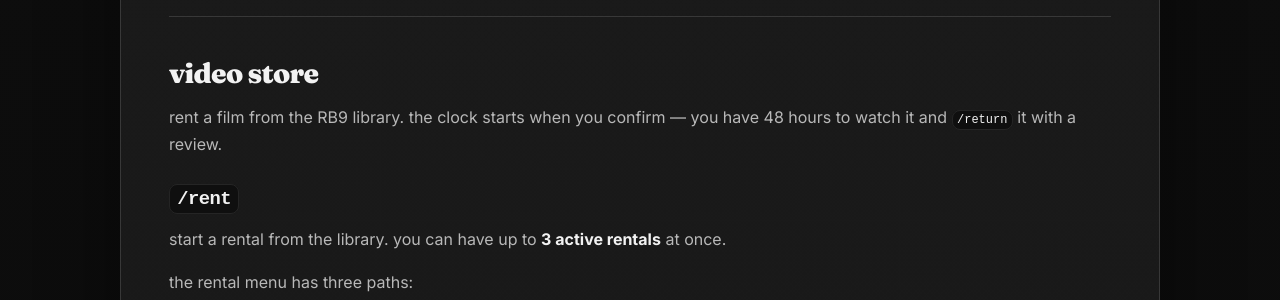
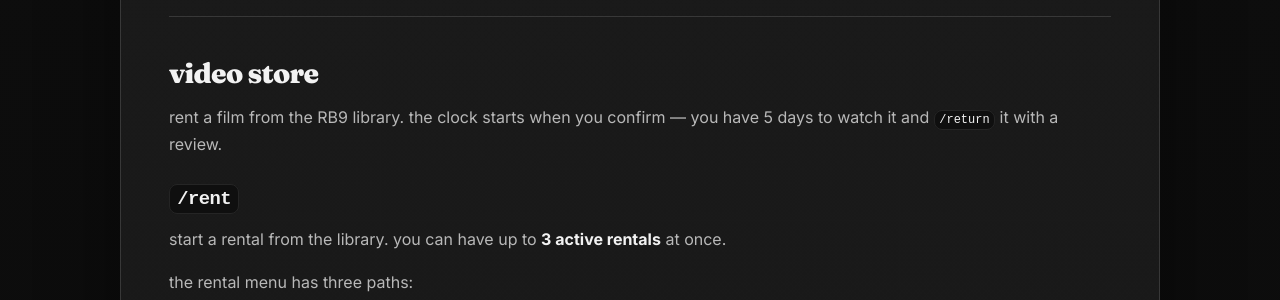
Before and after one commit to rupertosandez/sucklingsite, a Jekyll site: the page built from COMMANDS.md, in a window 1280 px wide and 900 px high, scrolled down 2359 px. Shown: the part 153-453 px from the top of the window. Built offline with Jekyll 4.4.1, drawn with Linux system fonts in a browser that asks for light colours.

Commit message:
Update rental window docs for 2.4.2

```diff
--- a/COMMANDS.md
+++ b/COMMANDS.md
@@ -86,7 +86,7 @@ a random film + a random backdrop image from it. includes **+ watchlist** and **
 
 ## video store
 
-rent a film from the RB9 library. the clock starts when you confirm — you have 48 hours to watch it and `/return` it with a review.
+rent a film from the RB9 library. the clock starts when you confirm — you have 5 days to watch it and `/return` it with a review.
 
 ### `/rent`
 start a rental from the library. you can have up to **3 active rentals** at once.
```
Also changed, not shown: CHANGELOG.md.
